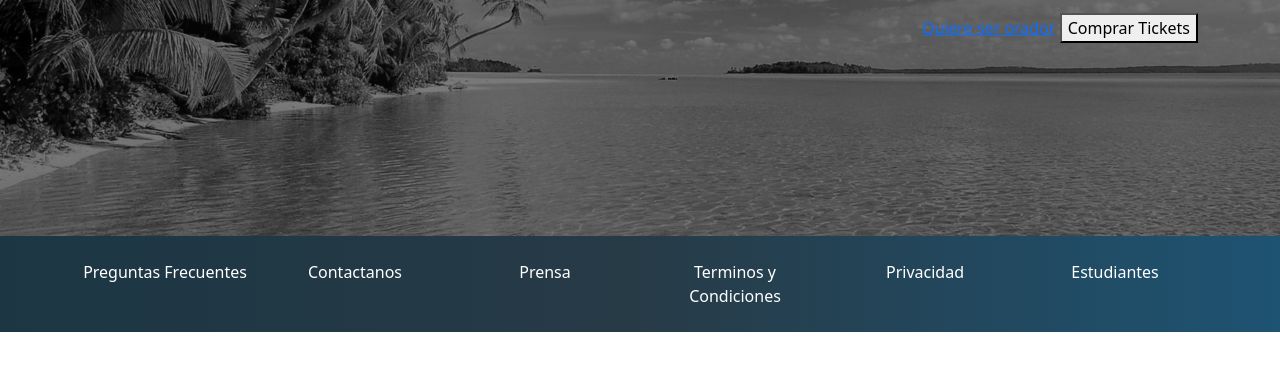
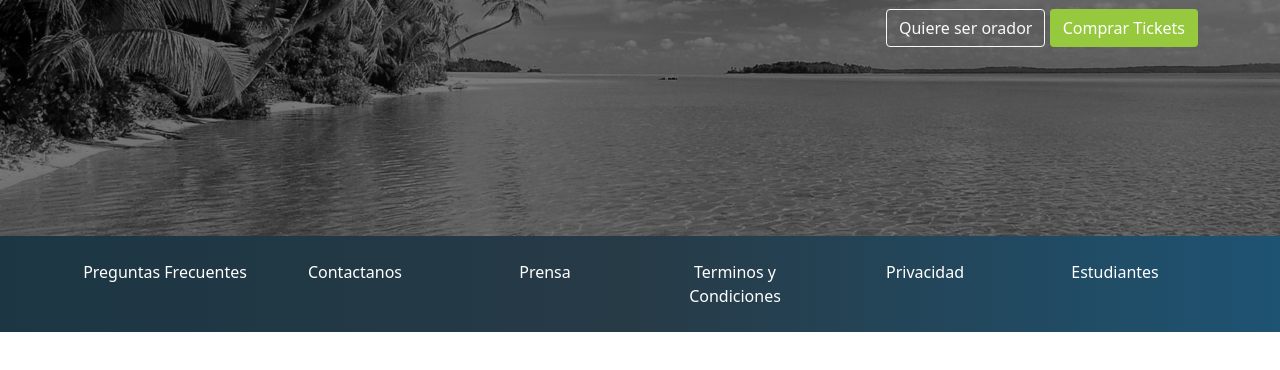
Before and after one commit to mabalderramav/platzi-bootstrap, a website: page index.html in a window 1280 px wide. Shown: the part 380-750 px from the top of the page. Drawn offline with nearby package versions, Linux system fonts and the light colour scheme.

Commit message:
added button

```diff
--- a/index.css
+++ b/index.css
@@ -1,5 +1,14 @@
 .text-platzi {
   color: #97c93e !important;
+}
+
+.btn-platzi {
+  background-color: #97c93e !important;
+  color: white;
+}
+
+.btn-platzi:hover {
+  background-color: #82ad36;
 }
 
 #header img {
--- a/index.html
+++ b/index.html
@@ -101,8 +101,12 @@
                     experiencia de los que estan creando el futuro de internet.
                     ven a conocer a los oradores
                   </p>
-                  <a href="#"> Quiere ser orador</a>
-                  <button type="button">Comprar Tickets</button>
+                  <a href="#" class="btn btn-outline-light">
+                    Quiere ser orador</a
+                  >
+                  <button type="button" class="btn btn-platzi">
+                    Comprar Tickets
+                  </button>
                 </div>
               </div>
             </div>
```
